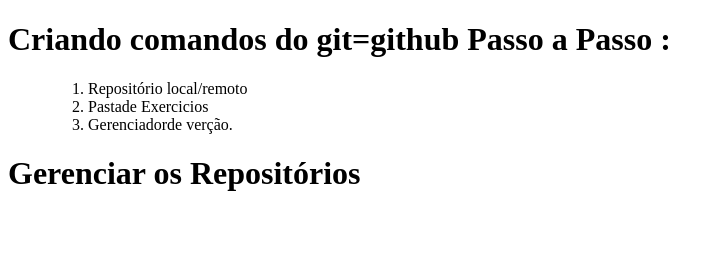
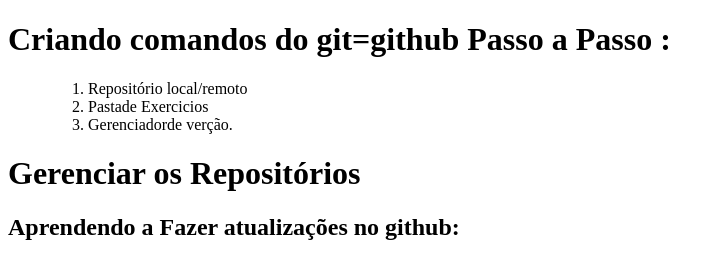
Before and after one commit to edskate/Treinamento-01-04-2022, a plain HTML site: page index.html in a window 1280 px wide. Shown: the whole page, without its empty margins (0-723 px from the left). Drawn offline with Linux system fonts and the light colour scheme.

Commit message:
Uma nova atualização no Github

```diff
--- a/index.html
+++ b/index.html
@@ -17,6 +17,6 @@
            </ul>
 
            <h1>Gerenciar os  Repositórios</h1>
-
+<h2>Aprendendo a Fazer atualizações no github:</h2>
 </body>
 </html>
```
